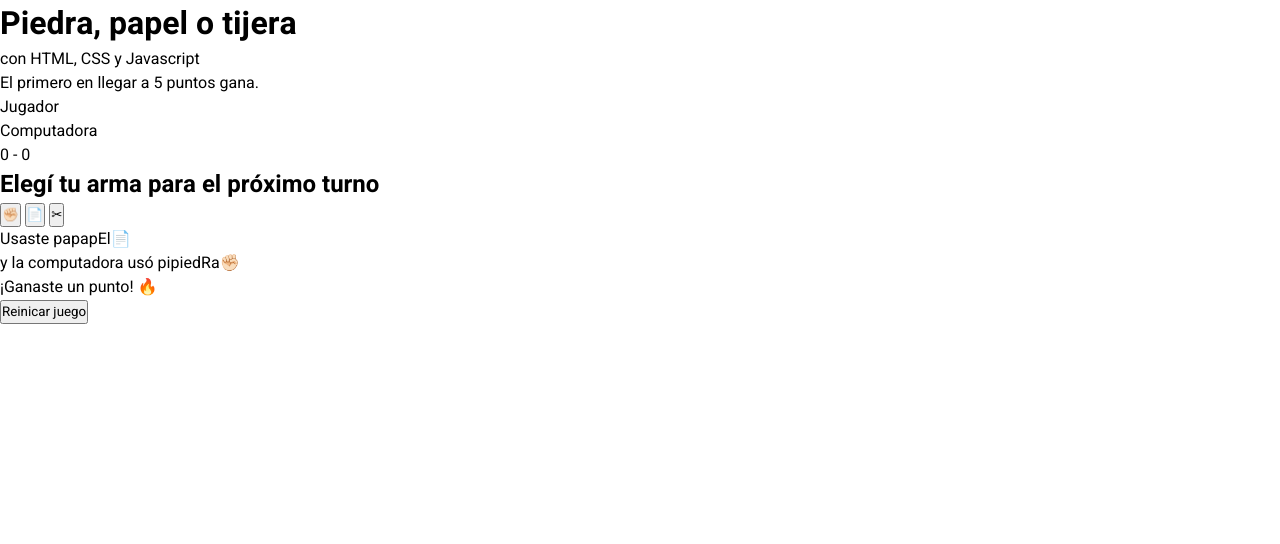
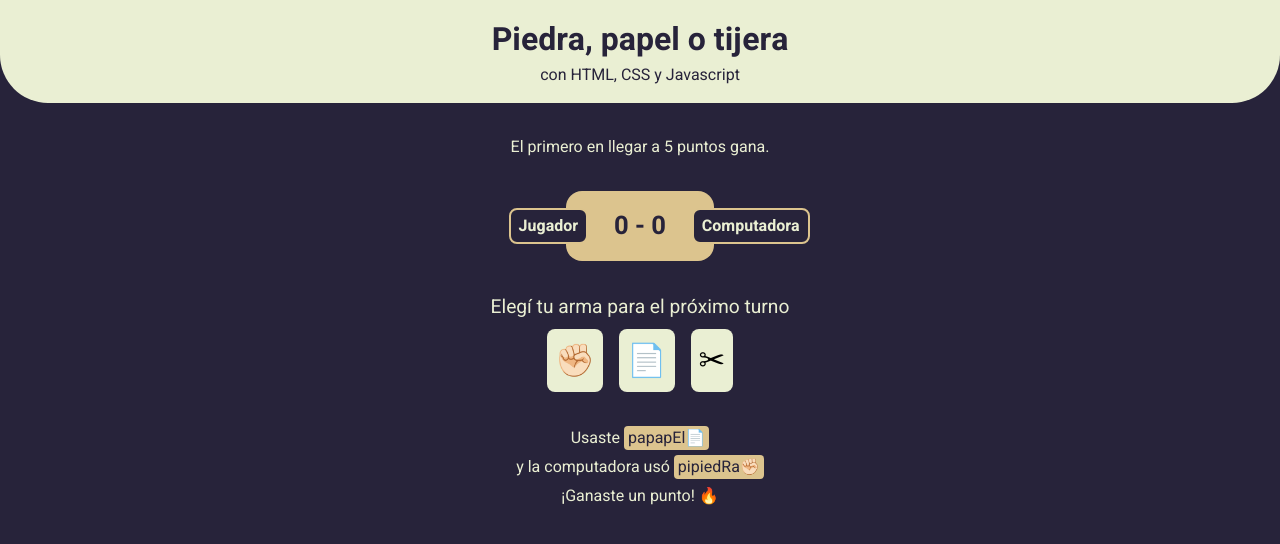
Before and after one commit to Jonatandb/HTML_PiedraPapelTijera, a plain HTML site: page index.html in a window 1280 px wide. Drawn offline with Linux system fonts and the light colour scheme.

Commit message:
Add CSS Styles

```diff
--- a/css/styles.css
+++ b/css/styles.css
@@ -12,3 +12,121 @@
   --clr-beige: #EAEFD3;
   --clr-purple: #27233A;
 }
+
+body {
+  background-color: var(--clr-purple);
+  color: var(--clr-beige);
+}
+
+header {
+  display: flex;
+  flex-direction: column;
+  align-items: center;
+  justify-content: center;
+  padding: 1rem;
+  background-color: var(--clr-beige);
+  color: var(--clr-purple);
+  border-bottom-left-radius: 3rem;
+  border-bottom-right-radius: 3rem;
+}
+
+main {
+  display: flex;
+  flex-direction: column;
+  align-items: center;
+  justify-content: center;
+  padding: 2rem;
+  text-align: center;
+}
+
+.instrucciones {
+  margin-bottom: 2rem;
+}
+
+.marcador {
+  background-color: var(--clr-gold);
+  padding: 1rem 3rem;
+  border-radius: 1rem;
+  position: relative;
+  display: flex;
+  align-items: center;
+  color: var(--clr-purple);
+  font-weight: bold;
+  margin-bottom: 2rem;
+}
+
+.marcador .nombre {
+  position: absolute;
+  color: var(--clr-beige);
+  background-color: var(--clr-purple);
+  line-height: 1;
+  padding: .5rem;
+  border-radius: .5rem;
+  border: 2px solid var(--clr-gold);
+}
+
+.marcador .nombre-jugador {
+  right: 85%;
+}
+
+.marcador .nombre-pc {
+  left: 85%;
+}
+
+.marcador .puntos {
+  font-size: 1.6rem;
+}
+
+.elegi-tu-arma {
+  margin-bottom: 2rem;
+}
+
+.elegi-tu-arma h2 {
+  font-size: 1.2rem;
+  font-weight: 400;
+  margin-bottom: .5rem;
+}
+
+.armas {
+  display: flex;
+  justify-content: center;
+  gap: 1rem;
+}
+
+.arma {
+  font-size: 2rem;
+  background-color: var(--clr-beige);
+  border-radius: .5rem;
+  border: 0;
+  padding: .5rem;
+  cursor: pointer;
+}
+
+.mensaje {
+  margin-bottom: 2rem;
+  line-height: 1.8;
+}
+
+.mensaje .eleccion {
+  color: var(--clr-purple);
+  background-color: var(--clr-gold);
+  border-radius: .25rem;
+  padding-inline: .25rem;
+}
+
+.btn {
+  border: 0;
+  line-height: 1;
+  background-color: var(--clr-beige);
+  color: var(--clr-purple);
+  font-size: 1rem;
+  padding: .5rem;
+  border-radius: .5rem;
+  cursor: pointer;
+  text-transform: uppercase;
+  font-weight: 600;
+}
+
+.disabled {
+  display: none;
+}
--- a/index.html
+++ b/index.html
@@ -46,7 +46,7 @@
         </p>
         <p id="gana-punto">¡Ganaste un punto! 🔥</p>
       </div>
-      <button class="btn" id="reiniciar">Reinicar juego</button>
+      <button class="btn disabled" id="reiniciar">Reinicar juego</button>
     </main>
   </body>
 </html>
```
